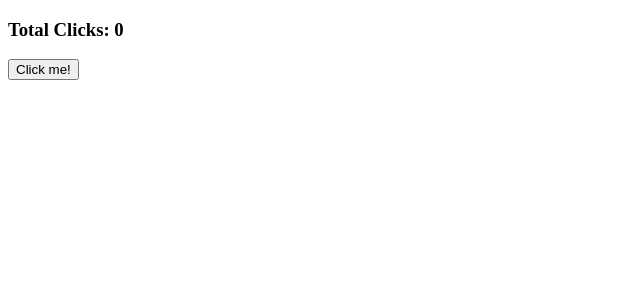
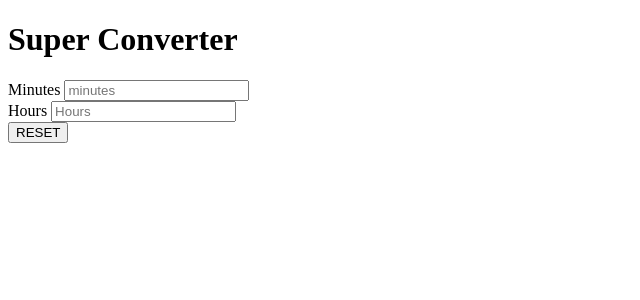
Before and after one commit to Study-zip/movie-app, a React (Vite) app: page / in a window 1280 px wide. Shown: the top 300 px of the page, without its empty margins (0-640 px from the left). Built offline with nearby package versions, Linux system fonts and the light colour scheme.

Commit message:
feat: Minutes, hour 변환 - State Practice

```diff
--- a/src/App.tsx
+++ b/src/App.tsx
@@ -1,17 +1,36 @@
-import { useState } from "react";
+import { ChangeEvent, useState } from "react";
 
 const App = () => {
-  const [counter, setCounter] = useState(0);
-  // counter : 초기값(0), setCounter : 값을 바꾸는 함수(modifier)
-  const handleClick = () => {
-    console.log("Counter Clicked");
-    setCounter((prevCounter) => prevCounter + 1);
+  const [minutes, setMinutes] = useState<number>(0);
+  const onChange = (event: ChangeEvent<HTMLInputElement>) => {
+    setMinutes(Number(event.target.value));
   };
+  const hours = Math.round(minutes / 60);
+  const reset = () => setMinutes(0);
 
   return (
     <div>
-      <h3>Total Clicks: {counter}</h3>
-      <button onClick={handleClick}>Click me!</button>
+      <h1>Super Converter</h1>
+      <div>
+        <label htmlFor="minutes">Minutes </label>
+        <input
+          value={minutes === 0 ? "" : minutes}
+          id="minutes"
+          placeholder="minutes"
+          type="number"
+          onChange={onChange}
+        />
+      </div>
+      <div>
+        <label htmlFor="hours">Hours </label>
+        <input
+          value={hours === 0 ? "" : hours}
+          id="hours"
+          placeholder="Hours"
+          type="number"
+        />
+      </div>
+      <button onClick={reset}>RESET</button>
     </div>
   );
 };
```
